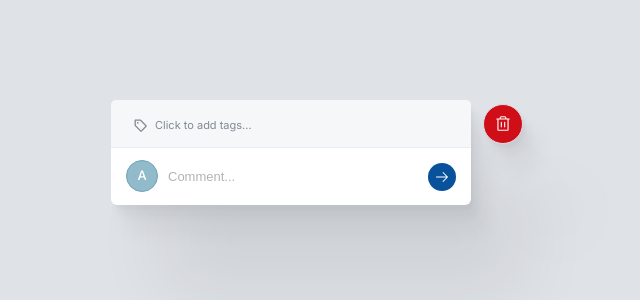
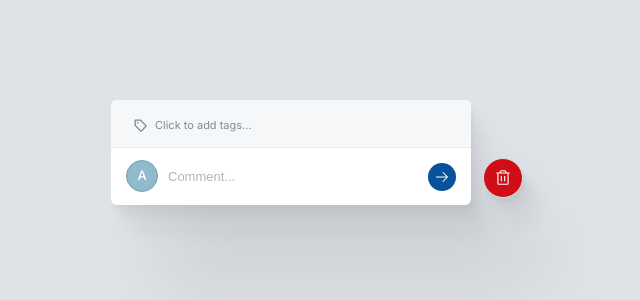
Before and after one commit to recogito/wireframing, a React (Vite) app: page / in a window 1280 px wide. Shown: the part 248-548 px from the top of the page, without its empty margins (349-989 px from the left). Built offline with nearby package versions, Linux system fonts and the light colour scheme.

Commit message:
Delete button tweak

```diff
--- a/src/AnnotationPopup/EmptyPopup.css
+++ b/src/AnnotationPopup/EmptyPopup.css
@@ -25,6 +25,6 @@
   pointer-events: all;
   position: absolute;
   right: -52px;
-  top: 4px;
+  top: 58px;
   width: 40px;
 }
```
